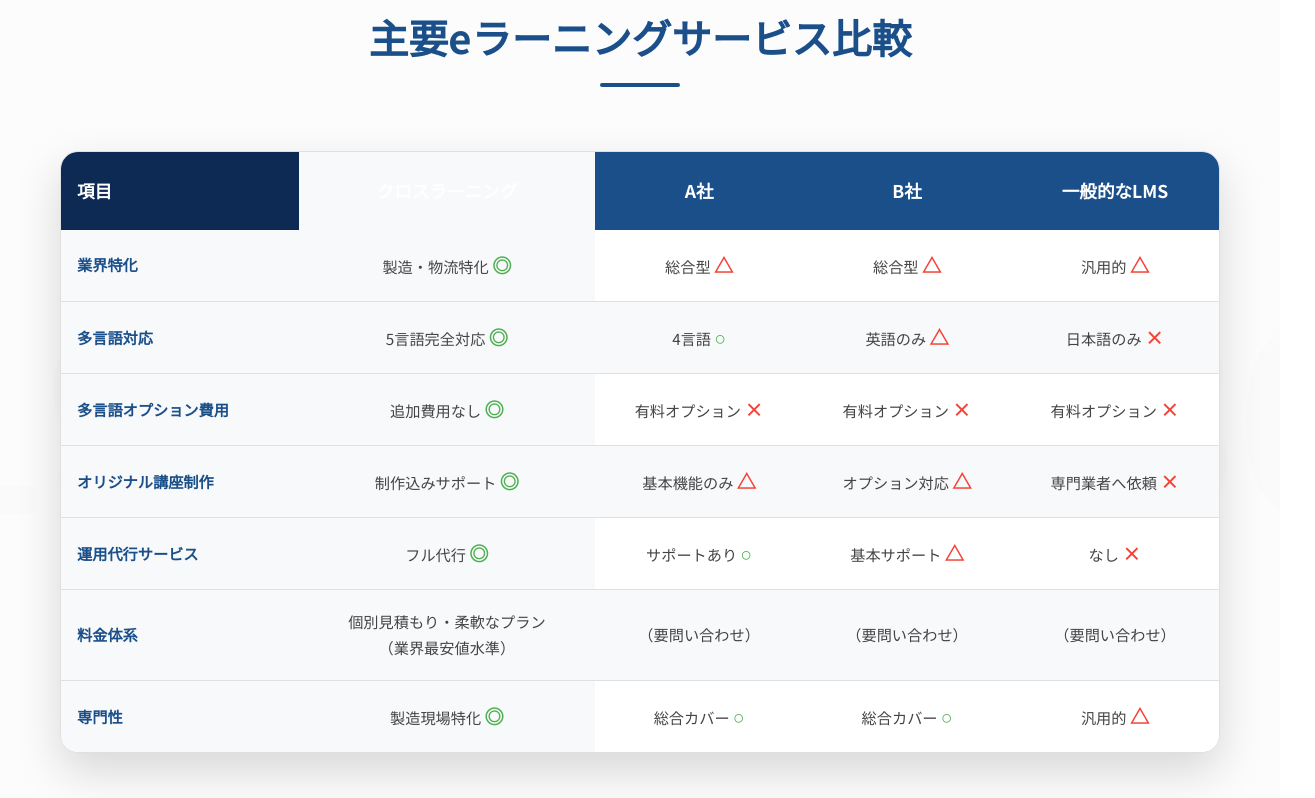
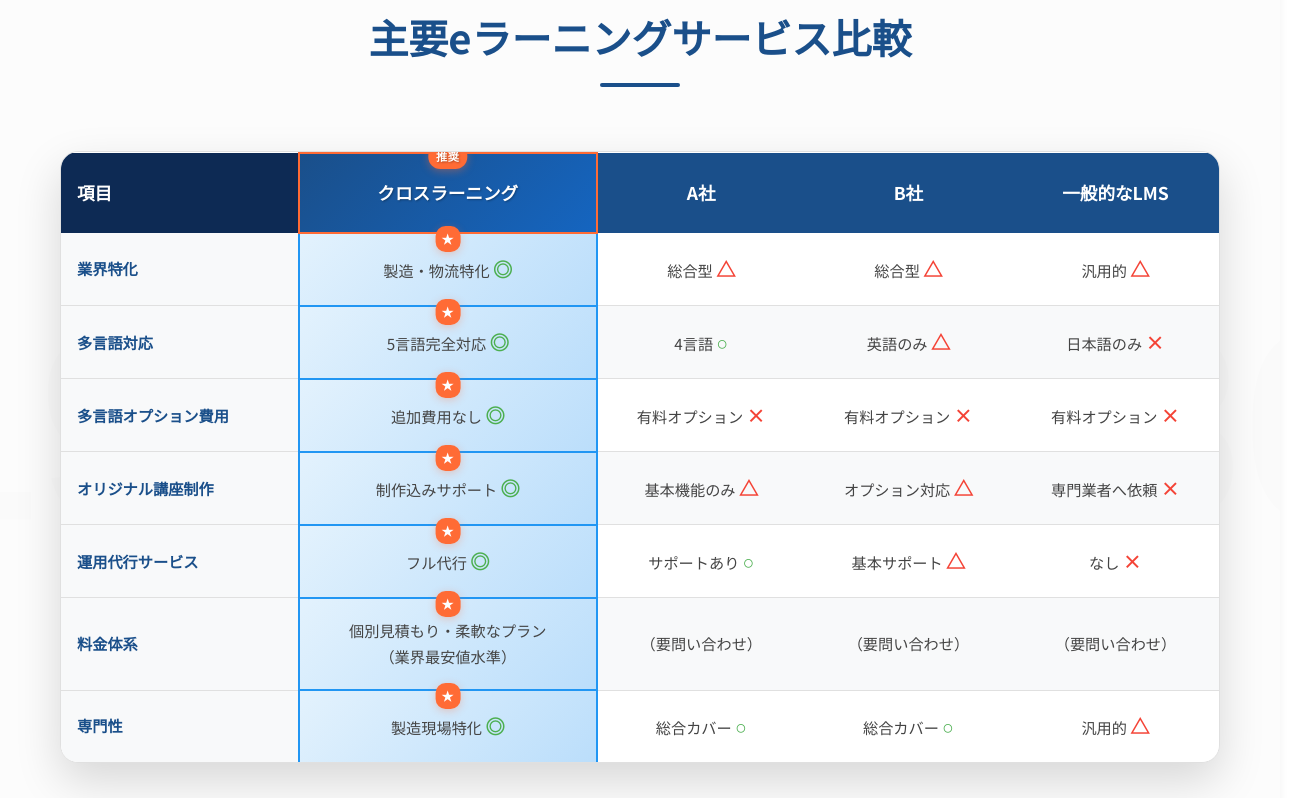
Before and after one commit to masakinakano-cpc/cross-learningwebsite, a website: page index.html in a window 1280 px wide. Shown: the part 6685-7483 px from the top of the page, 1315 px wide, since content can reach past the window. Drawn offline with nearby package versions, Linux system fonts and the light colour scheme; placeholder pictures from the web are drawn by us.

Commit message:
feat: highlight-colのデザインを大幅改善

```diff
--- a/css/components.css
+++ b/css/components.css
@@ -478,9 +478,65 @@
 }
 
 .highlight-col {
-    background: #f8f9fa !important;
+    background: linear-gradient(135deg, #E3F2FD 0%, #BBDEFB 100%) !important;
     font-weight: 700;
     color: #1A4F8A;
+    position: relative;
+    border: 2px solid #2196F3;
+    box-shadow: 0 4px 15px rgba(33, 150, 243, 0.2);
+    transition: all 0.3s ease;
+}
+
+.highlight-col::before {
+    content: '★';
+    position: absolute;
+    top: -8px;
+    left: 50%;
+    transform: translateX(-50%);
+    background: #FF6B35;
+    color: white;
+    font-size: 0.8rem;
+    padding: 2px 6px;
+    border-radius: 10px;
+    box-shadow: 0 2px 8px rgba(255, 107, 53, 0.3);
+}
+
+.highlight-col:hover {
+    background: linear-gradient(135deg, #BBDEFB 0%, #90CAF9 100%) !important;
+    box-shadow: 0 6px 20px rgba(33, 150, 243, 0.3);
+    transform: translateY(-2px);
+}
+
+/* ヘッダー行のhighlight-col特別スタイル */
+.comparison-table th.highlight-col {
+    background: linear-gradient(135deg, #1A4F8A 0%, #1565C0 100%) !important;
+    color: white;
+    font-size: 1.1rem;
+    text-shadow: 1px 1px 2px rgba(0, 0, 0, 0.3);
+    border: 2px solid #FF6B35;
+    box-shadow: 0 4px 15px rgba(26, 79, 138, 0.4);
+}
+
+.comparison-table th.highlight-col::before {
+    content: '推奨';
+    position: absolute;
+    top: -10px;
+    left: 50%;
+    transform: translateX(-50%);
+    background: #FF6B35;
+    color: white;
+    font-size: 0.7rem;
+    font-weight: 700;
+    padding: 3px 8px;
+    border-radius: 12px;
+    box-shadow: 0 2px 8px rgba(255, 107, 53, 0.4);
+    letter-spacing: 0.5px;
+}
+
+.comparison-table th.highlight-col:hover {
+    background: linear-gradient(135deg, #1565C0 0%, #0D47A1 100%) !important;
+    box-shadow: 0 6px 20px rgba(26, 79, 138, 0.5);
+    transform: translateY(-2px);
 }
 
 /* FAQセクション */
--- a/css/responsive.css
+++ b/css/responsive.css
@@ -579,4 +579,17 @@
         font-size: 0.8rem;
         padding-left: 1rem;
     }
+
+    /* モバイルでのhighlight-col調整 */
+    .highlight-col::before {
+        font-size: 0.7rem;
+        padding: 1px 4px;
+        top: -6px;
+    }
+
+    .comparison-table th.highlight-col::before {
+        font-size: 0.6rem;
+        padding: 2px 6px;
+        top: -8px;
+    }
 }
```
